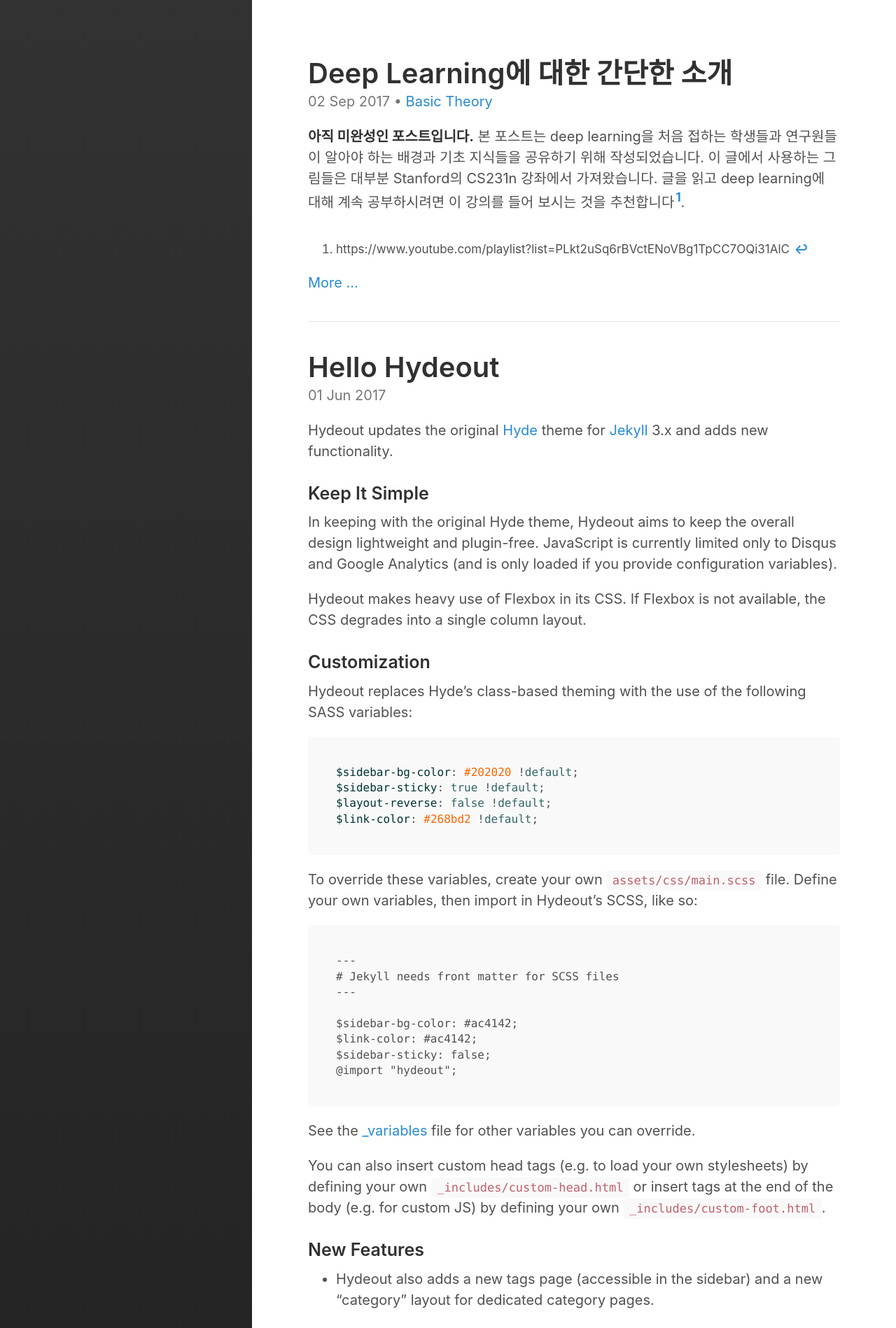
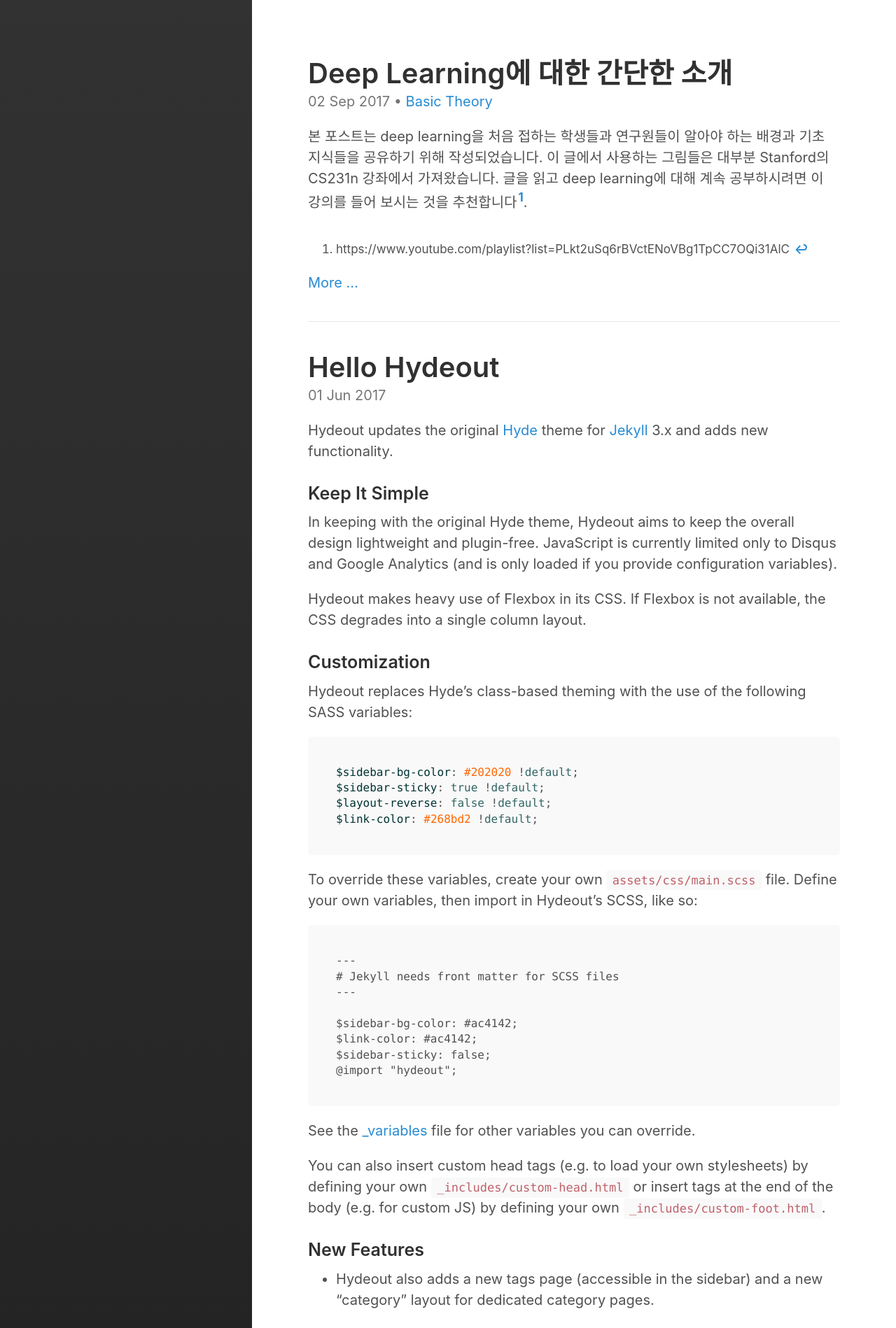
Before and after one commit to shnoh171/shnoh171.github.io, a Jekyll site: the page built from index.html, in a window 1280 px wide. Shown: the top 1898 px of the page at 70% size. Built offline with Jekyll 4.4.1, drawn with Linux system fonts in a browser that asks for light colours; the list of posts is cut into pages by our own code.

Commit message:
Update introduction-to-deep-learning

```diff
--- a/_posts/2017-09-02-introduction-to-deep-learning.md
+++ b/_posts/2017-09-02-introduction-to-deep-learning.md
@@ -4,7 +4,7 @@ title: Deep Learning에 대한 간단한 소개
 categories:
   - Basic Theory
 ---
-**아직 미완성인 포스트입니다.** 본 포스트는 deep learning을 처음 접하는 학생들과 연구원들이 알아야 하는 배경과 기초 지식들을 공유하기 위해 작성되었습니다. 이 글에서 사용하는 그림들은 대부분 Stanford의 CS231n 강좌에서 가져왔습니다. 글을 읽고 deep learning에 대해 계속 공부하시려면 이 강의를 들어 보시는 것을 추천합니다[^CS231n16_YouTube].
+본 포스트는 deep learning을 처음 접하는 학생들과 연구원들이 알아야 하는 배경과 기초 지식들을 공유하기 위해 작성되었습니다. 이 글에서 사용하는 그림들은 대부분 Stanford의 CS231n 강좌에서 가져왔습니다. 글을 읽고 deep learning에 대해 계속 공부하시려면 이 강의를 들어 보시는 것을 추천합니다[^CS231n16_YouTube].
 
 ### Deep Learning이란 무엇인가
 2015년, deep learning의 대가 세 사람(Yann Lecun, Yoshua Bengio, Geoffrey Hinton)이 Nature에 deep learning의 발전을 정리하는 논문을 게재하였습니다[^LeCun15]. 이 논문에서 정의하는 deep learning은 아래의 한 문장으로 요약할 수 있습니다.
```
